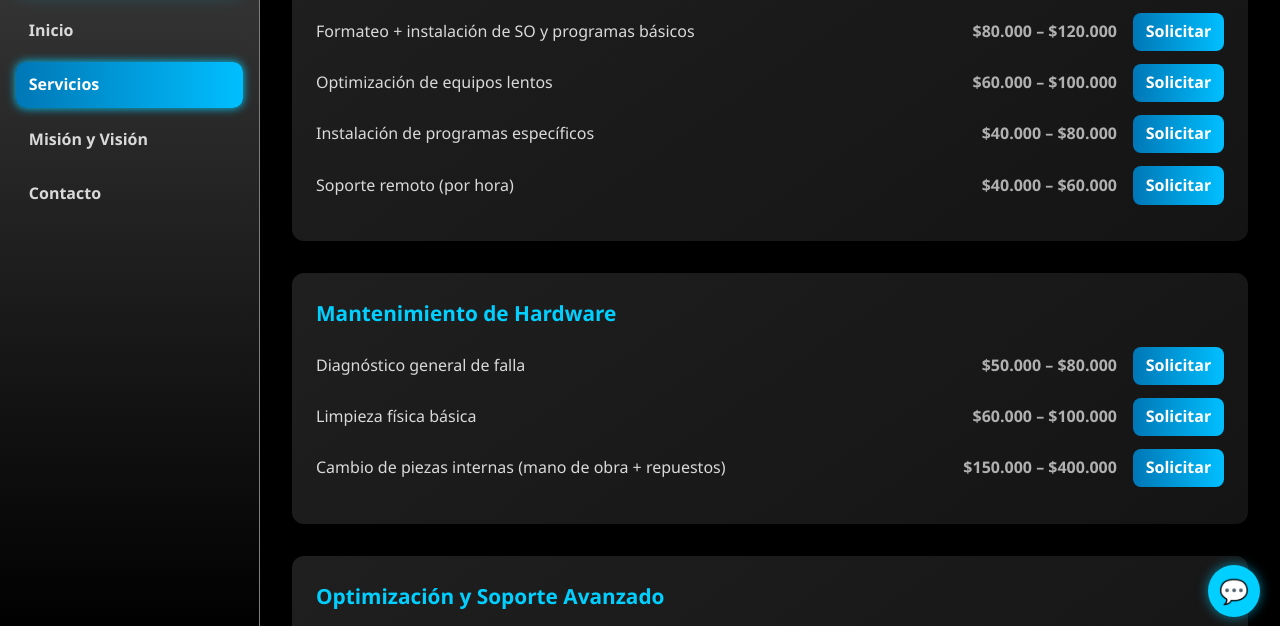
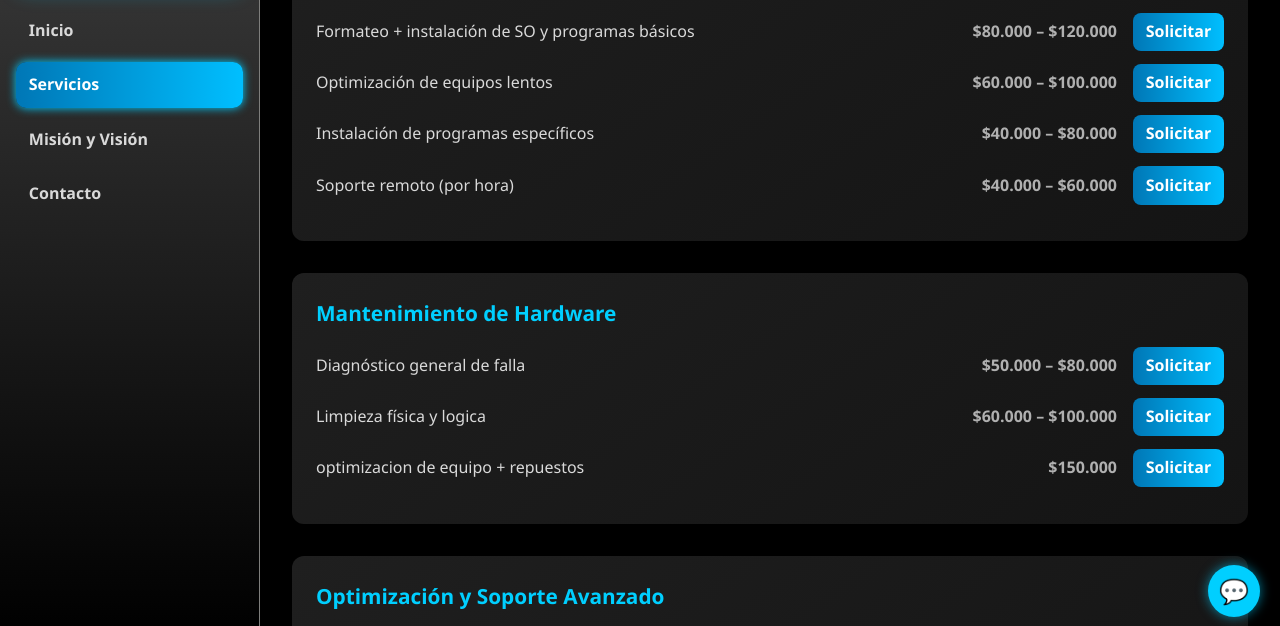
Before and after one commit to stiven11027/ST-Tecnologia, a plain HTML site: page servicios.html in a window 1280 px wide. Shown: the part 163-789 px from the top of the page. Drawn offline with Linux system fonts and the light colour scheme.

Commit message:
servicios.html

```diff
--- a/servicios.html
+++ b/servicios.html
@@ -102,13 +102,13 @@
             <a href="https://wa.me/573025292660?text=Hola,%20quiero%20diagnóstico%20de%20hardware">Solicitar</a>
           </div>
           <div class="servicio">
-            <p>Limpieza física básica</p>
+            <p>Limpieza física y logica</p>
             <span class="precio">$60.000 – $100.000</span>
-            <a href="https://wa.me/573025292660?text=Hola,%20quiero%20limpieza%20física%20de%20mi%20equipo">Solicitar</a>
+            <a href="https://wa.me/573025292660?text=Hola,%20quiero%20limpieza%20física%20y%20logica%20de%20mi%20equipo">Solicitar</a>
           </div>
           <div class="servicio">
-            <p>Cambio de piezas internas (mano de obra + repuestos)</p>
-            <span class="precio">$150.000 – $400.000</span>
+            <p>optimizacion de equipo + repuestos</p>
+            <span class="precio">$150.000</span>
             <a href="https://wa.me/573025292660?text=Hola,%20quiero%20reemplazar%20una%20pieza%20con%20repuestos">Solicitar</a>
           </div>
         </div>
```
